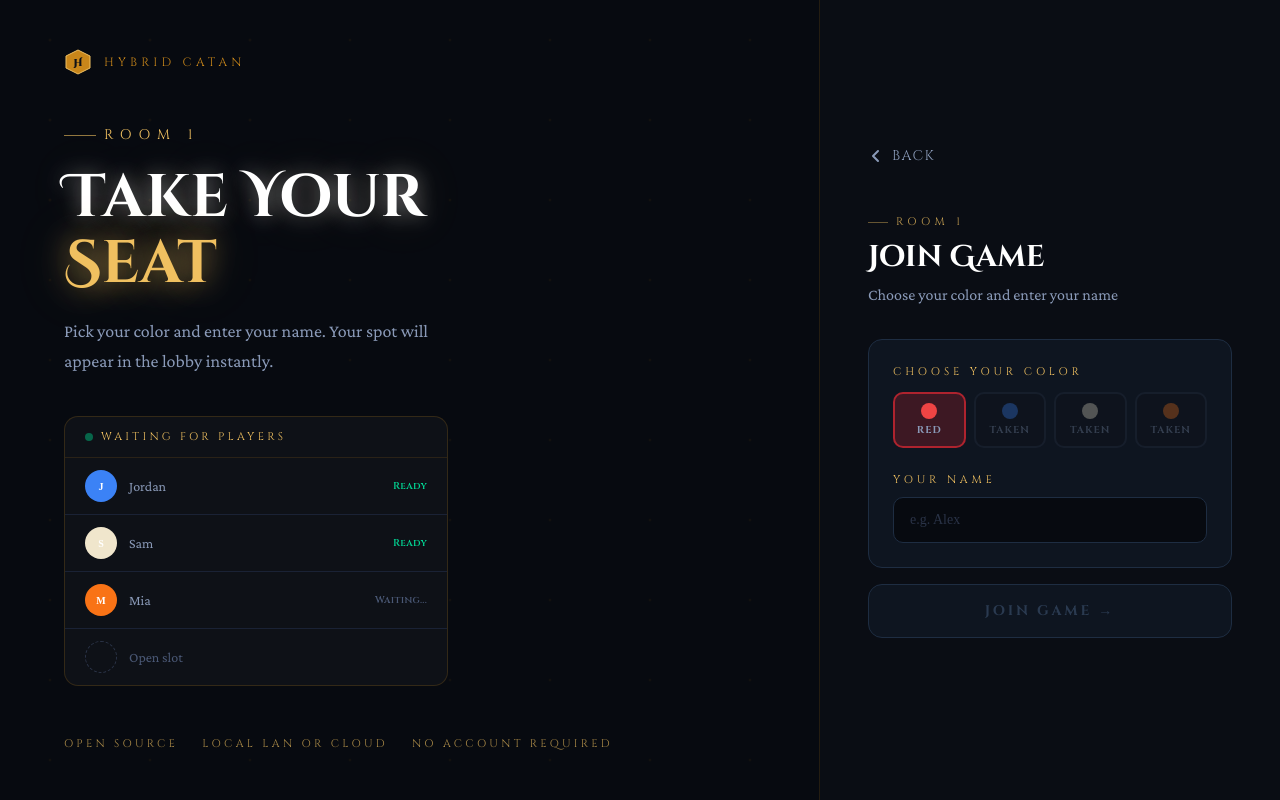
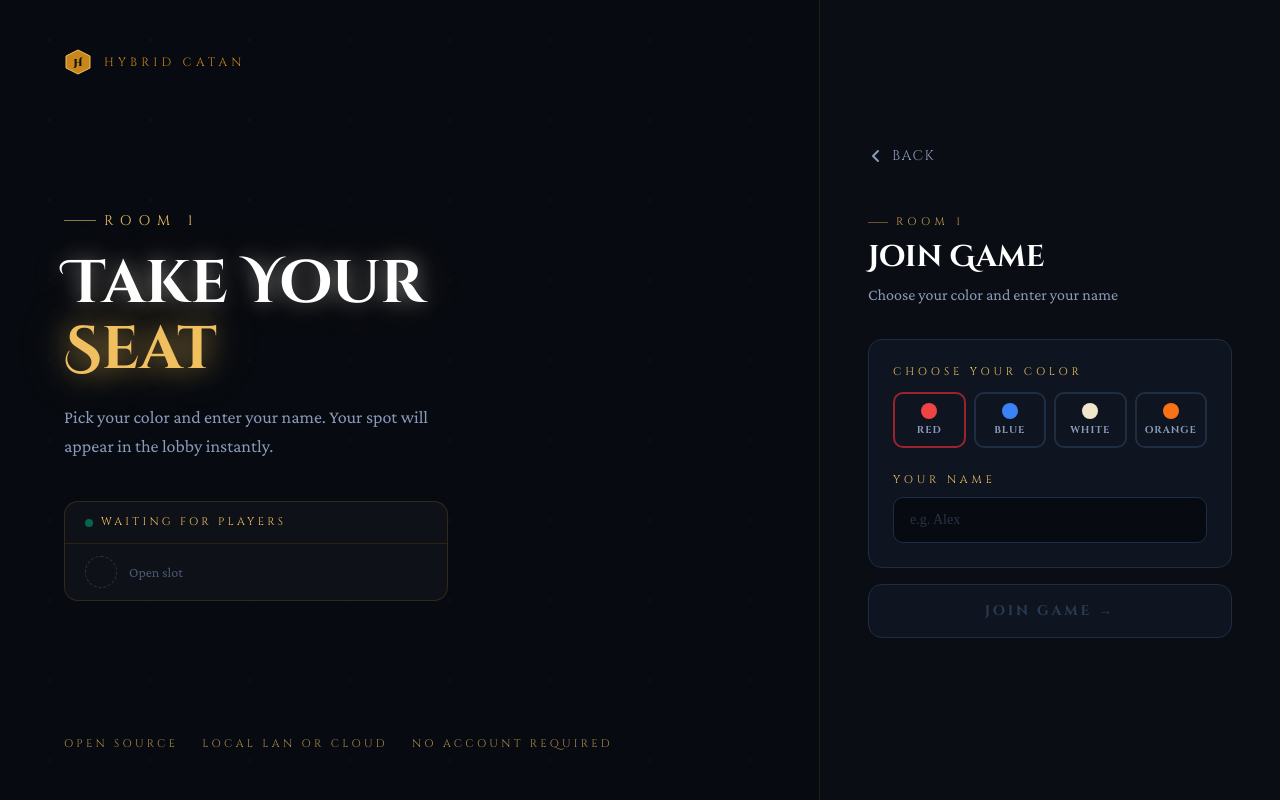
Before and after one commit to Hybrid-Catan/hybrid-catan-player, a Next.js app: page /join/1 in a window 1280 px wide. Built offline with nearby package versions, Linux system fonts and the light colour scheme.

Commit message:
Removed mock data and changed to 'real' players in the join room (no web sockets yet anyway), also added the other build options aside from Road

```diff
--- a/app/join/[room]/page.tsx
+++ b/app/join/[room]/page.tsx
@@ -1,29 +1,30 @@
 'use client'
-import { addPlayer } from "@/lib/api/start_game"
-import { useState } from 'react'
+
+import { useEffect, useState } from "react";
 import { useRouter, useParams } from 'next/navigation'
+import { setPhaseToSetup1 } from "@/lib/api/game/start_game"
 
 const COLORS = [
-  { id: 'RED',    label: 'Red',    dot: '#ef4444', bg: 'bg-red-500/20',    border: 'border-red-500/60' },
-  { id: 'BLUE',   label: 'Blue',   dot: '#3b82f6', bg: 'bg-blue-500/20',   border: 'border-blue-500/60' },
-  { id: 'WHITE',  label: 'White',  dot: '#f0e6cc', bg: 'bg-stone-300/20',  border: 'border-stone-300/60' },
+  { id: 'RED', label: 'Red', dot: '#ef4444', bg: 'bg-red-500/20', border: 'border-red-500/60' },
+  { id: 'BLUE', label: 'Blue', dot: '#3b82f6', bg: 'bg-blue-500/20', border: 'border-blue-500/60' },
+  { id: 'WHITE', label: 'White', dot: '#f0e6cc', bg: 'bg-stone-300/20', border: 'border-stone-300/60' },
   { id: 'ORANGE', label: 'Orange', dot: '#f97316', bg: 'bg-orange-500/20', border: 'border-orange-500/60' },
 ] as const
 
 type ColorId = typeof COLORS[number]['id']
 
-const MOCK_PLAYERS = [
-  { name: 'Jordan', color: 'BLUE' as ColorId,   ready: true  },
-  { name: 'Sam',    color: 'WHITE' as ColorId,   ready: true  },
-  { name: 'Mia',    color: 'ORANGE' as ColorId,  ready: false },
-]
+// const MOCK_PLAYERS = [
+//   { name: 'Jordan', color: 'BLUE' as ColorId,   ready: true  },
+//   { name: 'Sam',    color: 'WHITE' as ColorId,   ready: true  },
+//   { name: 'Mia',    color: 'ORANGE' as ColorId,  ready: false },
+// ]
 
-const TAKEN_COLORS = new Set(MOCK_PLAYERS.map(p => p.color))
+// const TAKEN_COLORS = new Set(MOCK_PLAYERS.map(p => p.color))
 
-const DEFAULT_COLOR = (COLORS.find(c => !TAKEN_COLORS.has(c.id)) ?? COLORS[0]).id
+// const DEFAULT_COLOR = (COLORS.find(c => !TAKEN_COLORS.has(c.id)) ?? COLORS[0]).id
 
-function PlayerLobby({ name, colorId }: { name: string; colorId: ColorId }) {
-  const dotColor = COLORS.find(c => c.id === colorId)!.dot
+function PlayerLobby({ gameState, name, colorId }: any) {
+  const dotColor = COLORS.find(c => c.id === colorId)?.dot || '#fff'
   return (
     <div className="rounded-xl border border-[#C8861A]/20 bg-[#0E1117] overflow-hidden">
       <div className="px-5 py-3 border-b border-[#C8861A]/15 flex items-center gap-2">
@@ -31,28 +32,50 @@ function PlayerLobby({ name, colorId }: { name: string; colorId: ColorId }) {
         <span className="f-cinzel text-[11px] text-[#F0C060] tracking-[0.3em] uppercase">Waiting for players</span>
       </div>
       <div className="divide-y divide-[#1A2235]">
-        {name.trim().length > 0 && (
+
+        {/* YOU */}
+        {name?.trim()?.length > 0 && (
           <div className="flex items-center gap-3 px-5 py-3">
-            <div className="w-8 h-8 rounded-full flex items-center justify-center text-[10px] font-black text-white"
-              style={{ background: dotColor }}>
+            <div
+              className="w-8 h-8 rounded-full flex items-center justify-center text-[10px] font-black text-white"
+              style={{ background: dotColor }}
+            >
               {name[0].toUpperCase()}
             </div>
-            <span className="f-body text-sm text-[#F0E6CC] font-semibold flex-1">{name} (You)</span>
-            <span className="f-cinzel text-[10px] text-emerald-400 font-semibold tracking-wide">Ready</span>
+            <span className="f-body text-sm text-[#F0E6CC] font-semibold flex-1">
+              {name} (You)
+            </span>
+            <span className="f-cinzel text-[10px] text-emerald-400">
+              Ready
+            </span>
           </div>
         )}
-        {MOCK_PLAYERS.map(p => (
-          <div key={p.name} className="flex items-center gap-3 px-5 py-3">
-            <div className="w-8 h-8 rounded-full flex items-center justify-center text-[10px] font-black text-white"
-              style={{ background: COLORS.find(c => c.id === p.color)!.dot }}>
+
+        {/* REAL PLAYERS */}
+        {gameState?.players?.map((p: any) => {
+          const color = COLORS.find(c => c.id === p.color)?.dot || '#fff'
+
+          return (
+            <div key={p.playerId} className="flex items-center gap-3 px-5 py-3">
+              <div
+                className="w-8 h-8 rounded-full flex items-center justify-center text-[10px] font-black text-white"
+                style={{ background: color }}
+              >
                 {p.name[0]}
               </div>
-            <span className="f-body text-sm text-[#8A9AB8] flex-1">{p.name}</span>
-            <span className={`f-cinzel text-[10px] font-semibold tracking-wide ${p.ready ? 'text-emerald-400' : 'text-[#4A5875]'}`}>
-              {p.ready ? 'Ready' : 'Waiting...'}
+
+              <span className="f-body text-sm text-[#F0E6CC] flex-1">
+                {p.name}
+              </span>
+
+              <span className="f-cinzel text-[10px] text-emerald-400">
+                Joined
               </span>
             </div>
-        ))}
+          )
+        })}
+
+        {/* EMPTY SLOT */}
         <div className="flex items-center gap-3 px-5 py-3">
           <div className="w-8 h-8 rounded-full border border-dashed border-[#2A3347]" />
           <span className="f-body text-sm text-[#4A5875]">Open slot</span>
@@ -67,35 +90,72 @@ export default function JoinRoomPage() {
   const params = useParams()
   const room = (params.room as string).toUpperCase()
 
-  const [selected, setSelected] = useState<ColorId>(DEFAULT_COLOR)
+  const [selected, setSelected] = useState<ColorId>('RED')
   const [name, setName] = useState('')
+  const [gameState, setGameState] = useState<any>(null)
 
   const selectedColor = COLORS.find(c => c.id === selected)!
   const canJoin = name.trim().length > 0
 
-const handleJoin = async ()=> {
+  // load state on mount
+  useEffect(() => {
+    const stored = localStorage.getItem('gameState')
+    if (stored) setGameState(JSON.parse(stored))
+  }, [])
+
+  // optional live sync (simple polling)
+  useEffect(() => {
+    const interval = setInterval(() => {
+      const stored = localStorage.getItem('gameState')
+      if (stored) setGameState(JSON.parse(stored))
+    }, 1000)
+
+    return () => clearInterval(interval)
+  }, [])
+
+  const handleJoin = async () => {
     if (!canJoin) return
-    router.push(`/game/${room}?name=${encodeURIComponent(name.trim())}&color=${selected}`)
-    let gameState = JSON.parse(localStorage.getItem("gameState") || "null");
 
-  // if no game yet → create one
-  if (!gameState) {
-    gameState = {
+    let current = gameState
+
+    // fallback if no state exists
+    if (!current) {
+      current = {
         gameId: room,
         players: [],
         phase: "INIT",
         bank: {},
         tradeState: { trades: [] },
-    };
+      }
     }
 
-  const res = await addPlayer(gameState, name.trim(), selected);
-  if (!res.success) {
-    alert(res.error);
-    return;
+    const res = await fetch("http://localhost:3000/api/init/player", {
+      method: "POST",
+      headers: { "Content-Type": "application/json" },
+      body: JSON.stringify({
+        gameState: current,
+        name: name.trim(),
+        color: selected,
+        sequence: current.players.length,
+      }),
+    })
+
+    const data = await res.json()
+
+    if (!data.success) {
+      alert(data.error)
+      return
     }
-  localStorage.setItem("gameState", JSON.stringify(res.data));
-  router.push(`/game/${room}`);
+
+    localStorage.setItem("gameState", JSON.stringify(data.data))
+    setGameState(data.data)
+
+    if (data.data.players.length === 1) {
+      const startRes = await setPhaseToSetup1(data.data)
+      localStorage.setItem("gameState", JSON.stringify(startRes.data))
+    }
+
+    router.push(`/game/${room}`)
   }
 
   return (
@@ -160,7 +220,7 @@ const handleJoin = async ()=> {
             </p>
 
             <div className="max-w-sm">
-              <PlayerLobby name={name} colorId={selected} />
+              <PlayerLobby gameState={gameState} name={name} colorId={selected} />
             </div>
           </div>
 
@@ -207,7 +267,7 @@ const handleJoin = async ()=> {
                 Choose Your Color
               </label>
               <div className="grid grid-cols-4 gap-2">
-                {COLORS.map(c => {
+                {/* {COLORS.map(c => {
                   const taken = TAKEN_COLORS.has(c.id)
                   return (
                     <button
@@ -222,13 +282,25 @@ const handleJoin = async ()=> {
                             : 'bg-[#0E1117] border-[#2A3347] hover:border-[#3A4A5A]'
                         }`}
                     >
-                      <div className="w-4 h-4 rounded-full" style={{ background: c.dot }} />
+                      <div className="w-4 h-4 rounded-full mx-auto" style={{ background: c.dot }} />
                       <span className="f-cinzel text-[10px] font-bold tracking-widest uppercase text-[#8A9AB8]">
                         {taken ? 'Taken' : c.label}
                       </span>
                     </button>
                   )
-                })}
+                })} */}
+                {COLORS.map(c => (
+                  <button
+                    key={c.id}
+                    onClick={() => setSelected(c.id)}
+                    className={`h-14 rounded-lg border-2 flex flex-col items-center justify-center gap-1 transition-all duration-200
+                      ${selected === c.id ? c.border : 'border-[#1E2D42]'
+                      }`}
+                  >
+                    <div className="w-4 h-4 rounded-full mx-auto" style={{ background: c.dot }} />
+                    <div className="f-cinzel text-[10px] font-bold tracking-widest uppercase text-[#8A9AB8]">{c.label}</div>
+                  </button>
+                ))}
               </div>
             </div>
 
@@ -260,7 +332,7 @@ const handleJoin = async ()=> {
           </button>
 
           <div className="lg:hidden mt-4">
-            <PlayerLobby name={name} colorId={selected} />
+            <PlayerLobby gameState={gameState} name={name} colorId={selected} />
           </div>
 
         </div>
--- /dev/null
+++ b/lib/api/game/start_game.ts
@@ -0,0 +1,11 @@
+const BASE_URL = "http://localhost:3000";
+
+export async function setPhaseToSetup1(gameState: any) {
+  const res = await fetch(`${BASE_URL}/api/game/turn/setup-1`, {
+    method: "POST",
+    headers: { "Content-Type": "application/json" },
+    body: JSON.stringify({ gameState }),
+  });
+
+  return res.json();
+}
--- a/lib/api/start_game.ts
+++ /dev/null
@@ -1,18 +0,0 @@
-const BASE_URL = "http://localhost:3000";
-
-export async function addPlayer(gameState: any, name: string, color: string) {
-  const res = await fetch(`${BASE_URL}/api/init/player`, {
-    method: "POST",
-    headers: {
-      "Content-Type": "application/json",
-    },
-    body: JSON.stringify({
-      gameState,
-      name,
-      color,
-      sequence: gameState?.players?.length ?? 0,
-    }),
-  });
-
-  return res.json();
-}
```
Also changed, not shown: app/game/[room]/page.tsx (+20 -11 lines), lib/api/build/buildCity.ts (added, +11 -0 lines), lib/api/build/buildSettlement.ts (added, +11 -0 lines), lib/api/build/buildRoad.ts (renamed from lib/api/buildRoad.ts). Lines whose indentation alone changed are shown as unchanged.
